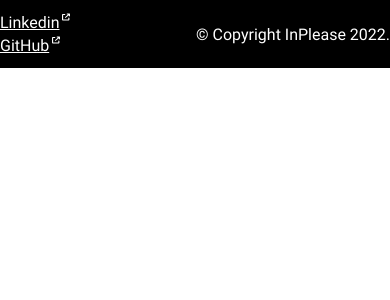
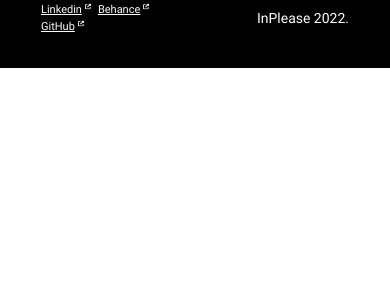
Before and after one commit to InPlease/inplease-web, a React (Create React App) app: page / in a window 390 px wide. Shown: the top 300 px of the page. Built offline with nearby package versions, Linux system fonts and the light colour scheme.

Commit message:
bugfix/footer

```diff
--- a/src/assets/style/components/footer.scss
+++ b/src/assets/style/components/footer.scss
@@ -9,37 +9,72 @@
 
 @mixin linkGroup {
   margin-left: 3px;
-  width: 8px;
+  width: 6px;
+  height: 6.86px;
+  mix-blend-mode: normal;
 }
 
 @mixin textGroup {
   color: $white-color;
+  font-size: 11px;
+  font-weight: 400;
+  line-height: 13px;
+  font-family: Robot-Regular-Italic;
 }
-
+@mixin textGroupCopy {
+  color: $white-color;
+  font-size: 11px;
+  font-weight: 400;
+  line-height: 13px;
+  font-family: Robot-Regular;
+}
+.copyright-spam{
+  margin-right:3px ;
+  @include textGroupCopy();
+}
 .footer {
   @include footerDefaultGroup;
+  padding-left: 61px;
+  padding-bottom: 32px;
+  padding-right: 36px;
 
   &-right {
     text-align: right;
 
     &-copyright {
-        @include textGroup;
+      @include textGroupCopy();
+      &-paragraf {
+        display: flex;
+
+
+      }
     }
   }
 
   &-left {
     display: flex;
+    &-linkedinGithub{
+      display: flex;
+      flex-direction: column;
 
+    }
     &-text {
       @include textGroup;
     }
 
     &-linkedin {
       @include itemMaxBreakGroup(8px);
+
+
+    }
+    &-behance {
+      @include itemMaxBreakGroup(7px);
+
     }
 
     &-github {
       @include itemMaxBreakGroup(8px);
+
     }
 
     &-link {
@@ -48,22 +83,51 @@
   }
 }
 
-@media (max-width: 428px) {
+@media (max-width: 500px) {
+  .copyright-spam {
+    overflow: hidden;
+    width: 0px;
+    height: 0px;
+    @include textGroupCopy();
+  }
   .footer {
+    padding-left: 41px;
+    padding-bottom: 32px;
+    padding-right: 41px;
     &-right {
       text-align: right;
+      &-copyright {
+        color: $white-color;
+        font-size: 14px;
+        font-weight: 300;
+        font-family: Robot-Regular;
+        line-height: 17px;
+        &-paragraf {
+          display: flex;
+        }
+      }
     }
 
     &-left {
       display: flex;
+      &-linkedinGithub{
+        display: flex;
         flex-direction: column;
+
+      }
 
       &-linkedin {
         @include itemMaxBreakGroup(7px);
+
       }
 
       &-github {
         @include itemMaxBreakGroup(7px);
+
+      }
+      &-behance {
+        @include itemMaxBreakGroup(7px);
+
       }
 
       &-link {
--- a/src/components/Footer.js
+++ b/src/components/Footer.js
@@ -6,6 +6,7 @@ function Footer() {
     <footer>
       <div className="footer">
         <div className="footer-left">
+          <div className="footer-left-linkedinGithub">
             <div className="footer-left-linkedin">
               <a
                 className="footer-left-text"
@@ -16,14 +17,32 @@ function Footer() {
               <img className="footer-left-link" src={link_image} alt="Link" />
             </div>
             <div className="footer-left-github">
-            <a className="footer-left-text" href="https://github.com/InPlease">
+              <a
+                className="footer-left-text"
+                href="https://github.com/InPlease"
+              >
                 GitHub
               </a>
               <img className="footer-left-link" src={link_image} alt="Link" />
             </div>
           </div>
+          <div className="footer-left-behance">
+            <a
+              className="footer-left-text"
+              href="https://www.behance.net/inplease"
+            >
+              Behance
+            </a>
+            <img className="footer-left-link" src={link_image} alt="Link" />
+          </div>
+        </div>
+
         <div className="footer-right-copyright">
-          <p>&copy; Copyright InPlease 2022.</p>
+          <div className="footer-right-copyright-paragraf">
+            <div className="copyright-spam">&copy; Copyright </div>
+
+            <div>InPlease 2022.</div>
+          </div>
         </div>
       </div>
     </footer>
```
Lines whose indentation alone changed are shown as unchanged.
